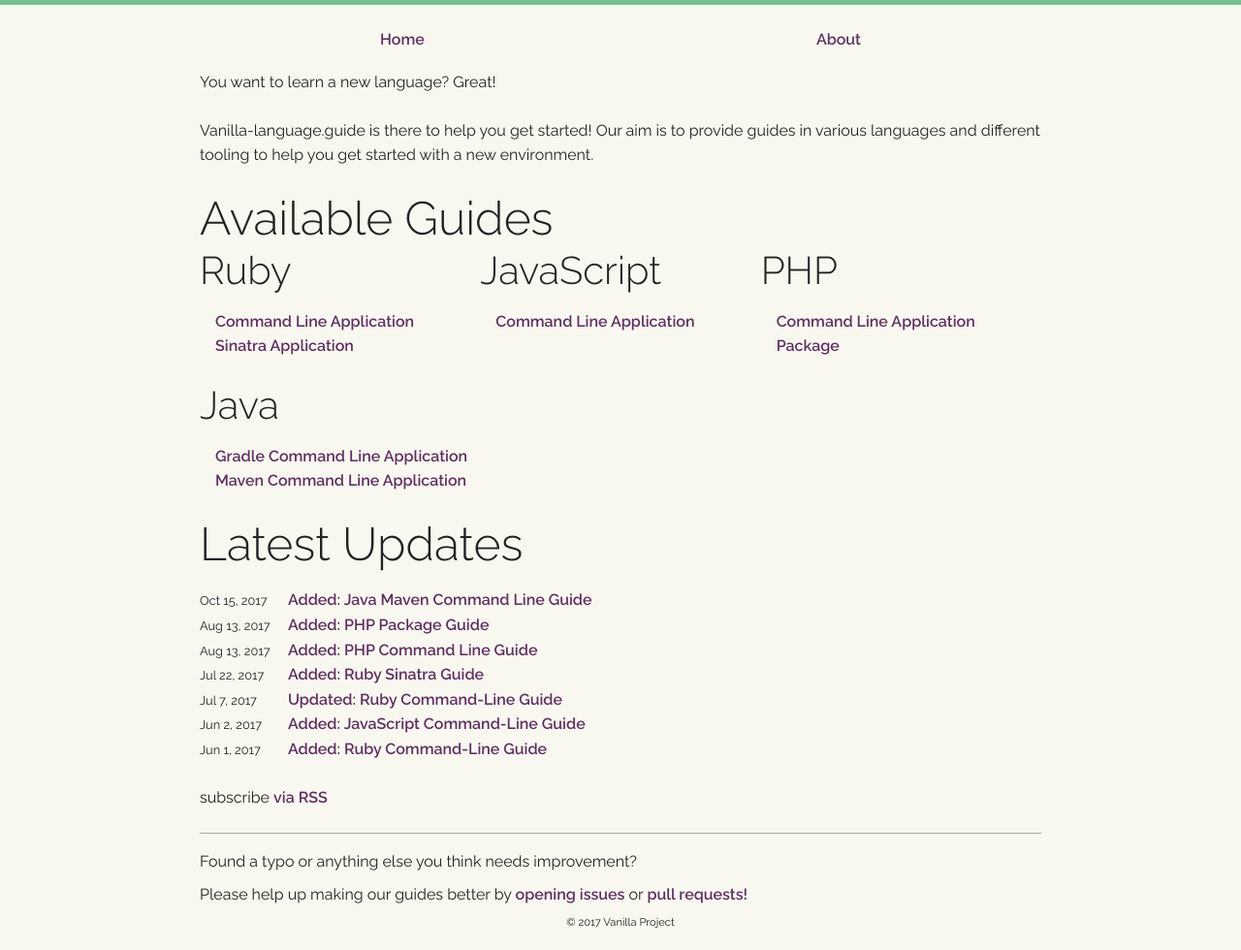
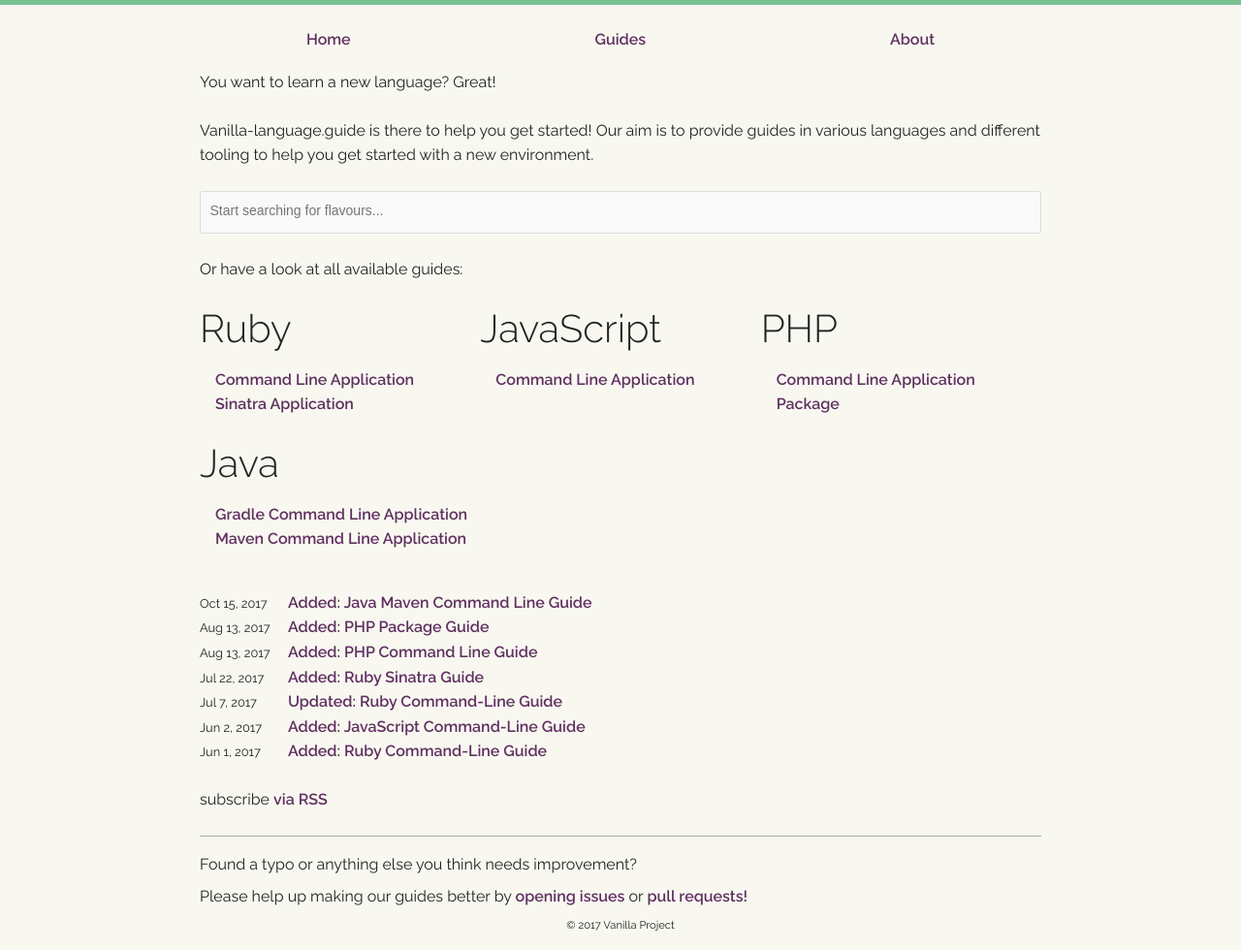
Before and after one commit to vanilla-project/vanilla-project.guide, a Jekyll site: the page built from index.md, in a window 1280 px wide. Shown: the whole page at 97% size. Built offline with Jekyll 4.4.1, drawn with Linux system fonts in a browser that asks for light colours.

Commit message:
Renames /search to /guides and provides search on homepage

```diff
--- /dev/null
+++ b/_includes/available-guides.html
@@ -0,0 +1,20 @@
+<section class="available-guides">
+
+  {% assign languages = "" | split: "" %}
+  {% for guide in site.guides %}
+    {% assign languages = languages | push: guide.language | uniq %}
+  {% endfor %}
+
+  {% for language in languages %}
+    <article>
+      <h2>{{ language }}</h2>
+      <ul>
+        {% for guide in site.guides %}
+          {% if guide.language == language %}
+            <li><a href="{{ guide.url | relative_url }}">{{ guide.title | escape }}</a></li>
+          {% endif %}
+        {% endfor %}
+      </ul>
+    </article>
+  {% endfor %}
+</section>
--- a/_includes/header.html
+++ b/_includes/header.html
@@ -6,7 +6,8 @@
 
   <nav>
     <ul>
-      <li><a class="site-title" href="{{ "/" | relative_url}}">Home</a></li>
+      <li><a href="{{ "/" | relative_url}}">Home</a></li>
+      <li><a href="/guides">Guides</a></li>
       <li><a href="/about">About</a></li>
     </ul>
   </nav>
--- a/search.md
+++ b/_includes/search.html
@@ -1,11 +1,4 @@
----
-layout: default
-title: Search
----
-<h1>{{ page.title }}</h1>
-
-<select id="search" placeholder="This is a placeholder" multiple=""></select>
-
+<select id="search" multiple=""></select>
 <article id="search-results"></article>
 
 <script rel="stylesheet" src="{{ "/assets/preact.min.js" | relative_url }}"></script>
--- a/_layouts/home.html
+++ b/_layouts/home.html
@@ -5,29 +5,11 @@ layout: default
 
   {{ content }}
 
-  {% assign languages = "" | split: "" %}
-  {% for guide in site.guides %}
-    {% assign languages = languages | push: guide.language | uniq %}
-  {% endfor %}
+  {% include search.html %}
 
-  <section class="available-guides">
-    <h1>Available Guides</h1>
+  <p>Or have a look at all available guides:</p>
 
-    {% for language in languages %}
-      <article>
-        <h2>{{ language }}</h2>
-        <ul>
-          {% for guide in site.guides %}
-            {% if guide.language == language %}
-              <li><a href="{{ guide.url | relative_url }}">{{ guide.title | escape }}</a></li>
-            {% endif %}
-          {% endfor %}
-        </ul>
-      </article>
-    {% endfor %}
-  </section>
-
-  <h1>Latest Updates</h1>
+  {% include available-guides.html %}
 
   <ul class="latest-updates">
     {% for post in site.posts %}
```
Also changed, not shown: other parts of _includes/search.html (+1 -1 lines), guides.md (added, +10 -0 lines).
